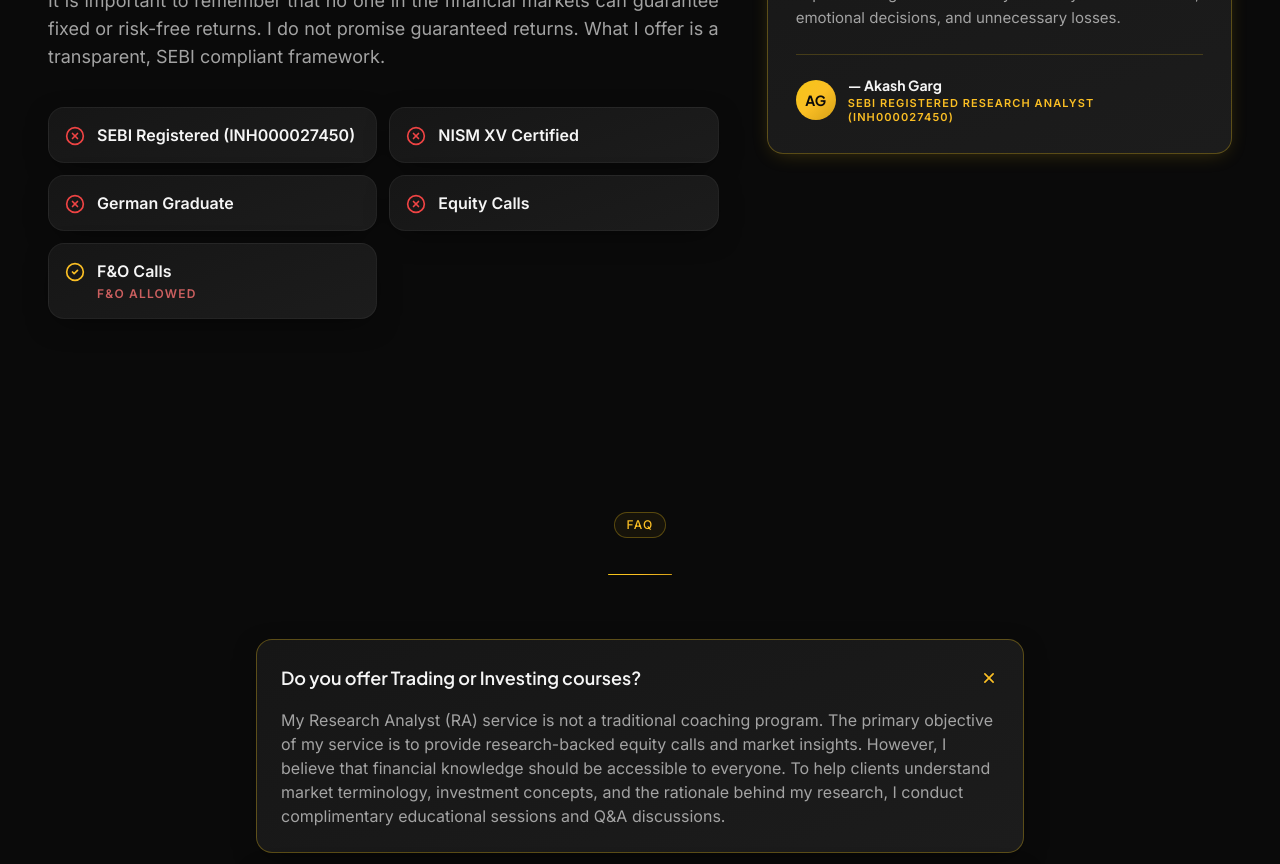
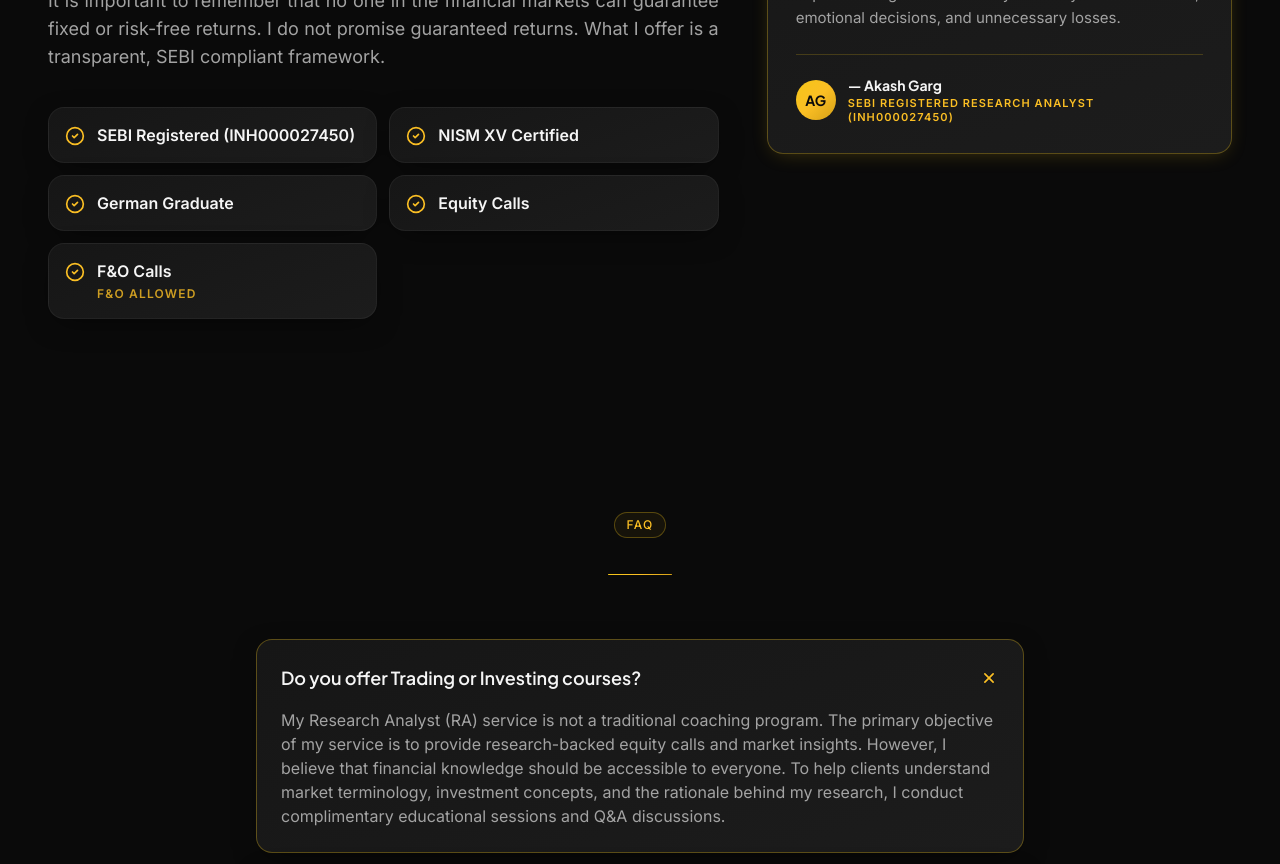
Before and after one commit to Kaustubh09/Akash-Portfolio, a React (Vite) app: page / in a window 1280 px wide. Shown: the part 3260-4124 px from the top of the page. Built offline with nearby package versions, Linux system fonts and the light colour scheme.

Commit message:
fix styling

```diff
--- a/src/components/About.jsx
+++ b/src/components/About.jsx
@@ -33,7 +33,7 @@ export default function About() {
             <div className="grid sm:grid-cols-2 gap-3 pt-4">
               {about.highlights.map((h) => {
                 const available = h.available === true;
-                const Icon = available ? CheckCircle2: XCircle ;
+                const Icon = CheckCircle2 ;
                 return (
                   <div
                     key={h.title}
@@ -41,7 +41,7 @@ export default function About() {
                   >
                     <Icon
                       size={20}
-                      className={`mt-0.5 shrink-0 ${available ? 'text-gold-400':'text-red-500' }`}
+                      className="mt-0.5 shrink-0  text-gold-400"
                     />
                     <div className="min-w-0">
                       <div className="font-semibold text-ink leading-snug">{h.title}</div>
@@ -51,7 +51,7 @@ export default function About() {
                         </div>
                       )}
                      {available && (
-                        <div className="text-xs text-red-400/80 mt-1 uppercase tracking-widest font-semibold">
+                        <div className="text-xs text-gold-400/80 mt-1 uppercase tracking-widest font-semibold">
                           F&O allowed
                         </div>
                      )}
```
